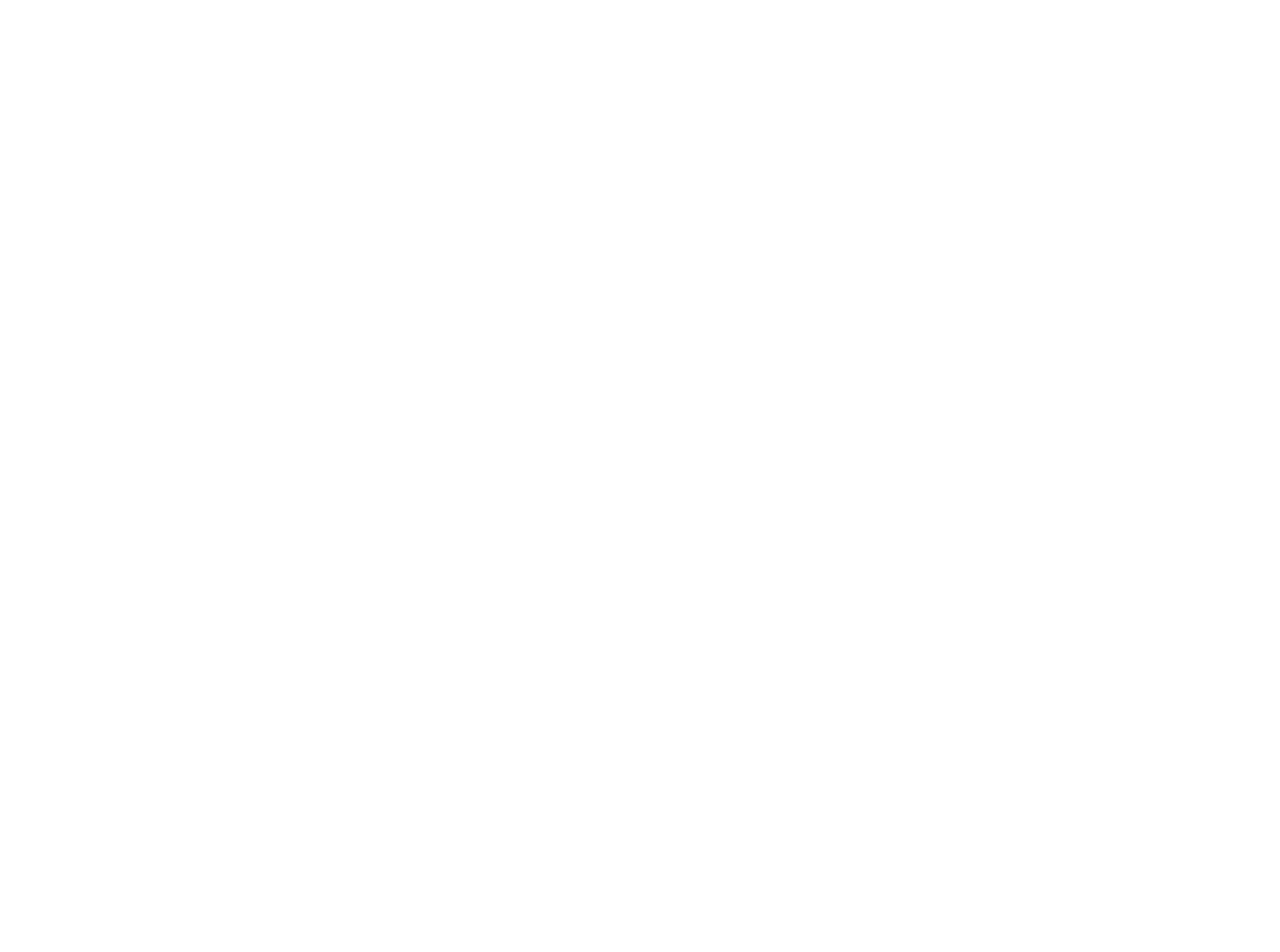
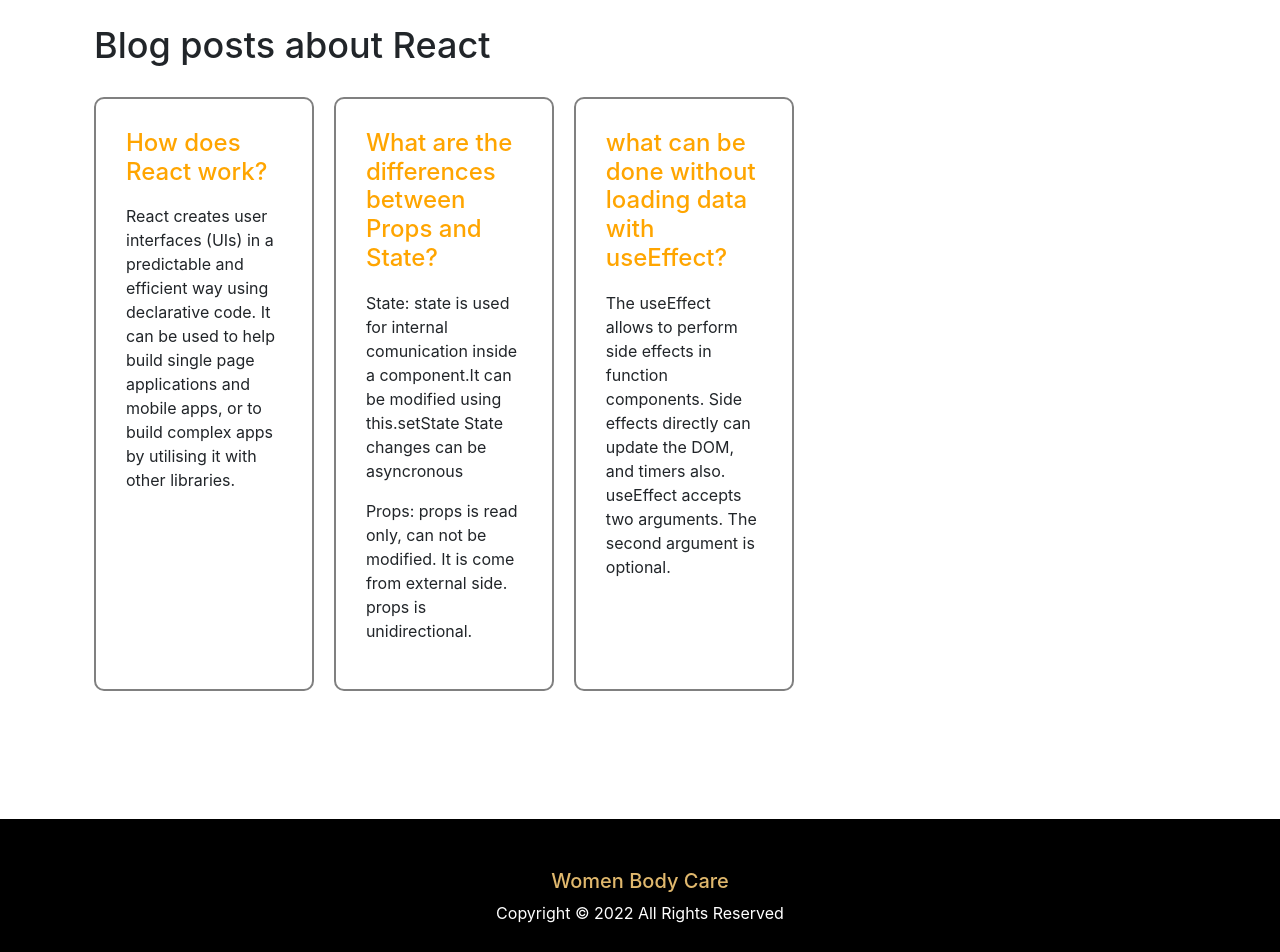
Before and after one commit to SHDilruba/Woman-Body-Care, a React (Create React App) app: page / in a window 1280 px wide. Shown: the part 1440-2392 px from the top of the page. Before the commit the page ends 1416 px from the top, so only its background shows below. Built offline with nearby package versions, Linux system fonts and the light colour scheme.

Commit message:
blog-posts added

```diff
--- a/src/App.js
+++ b/src/App.js
@@ -1,11 +1,13 @@
 import './App.css';
 import Bodycare from './components/Bodycare/Bodycare';
+import Footer from './components/Footer/Footer';
 
 function App() {
 
   return (
     <div >
        <Bodycare></Bodycare>
+        <Footer></Footer>
     </div>
   );
 }
--- a/src/components/Activities/Activities.js
+++ b/src/components/Activities/Activities.js
@@ -10,8 +10,9 @@
 
   let totalTime = 0;
   for(const exerciseTime of activities){
-     totalTime = totalTime + exerciseTime.time;
+    totalTime =  totalTime + exerciseTime.time;
   }
+
   const [breakTimes, setBreakTimes] = useState([]);
 
   const addToCart = (breakTimes) =>{
@@ -20,15 +21,17 @@
    localStorage.setItem('breakTimes', JSON.stringify(time))
   }
 
-  const MyToastCom = () => {
-    toast.dark('Congratulations! activity completed');
+  const ActivityCompleted = () => {
+    toast.dark('Congratulations! you have completed your activities');
+    toast.dark('Congratulations! you have completed your activities', { position: toast.POSITION.TOP_CENTER});
+    toast.dark('Congratulations! you have completed your activities', { position: toast.POSITION.TOP_LEFT});
   };
 
   return (
     <div className="activities-container bg-warning">
+  {/*----------- about option  -------------*/}
        <div id='profile-detail'>
           <img src="https://images.pexels.com/photos/7500712/pexels-photo-7500712.jpeg?auto=compress&cs=tinysrgb&w=600" height={60} width={50} alt="" />
- {/*----------- about option started -------------*/}
           <div className='pt-3'>
               <h5>Sayeda Yasmin</h5>
                 <p> <FontAwesomeIcon icon={faLocationDot}></FontAwesomeIcon><small className='ms-2 '>Palermo, Italy</small>
@@ -45,10 +48,9 @@
                <p> graduate</p>
            </div>
         </div>
-    {/*----------- about option started -------------*/}
-   {/* -------------- Break times btn started---------- */}
+   {/* -------------- Break times button---------- */}
           <div>
-            <h5 className='mt-5 mb-3'>Add a Break</h5>
+            <h5 className='mt-5 mb-4 pt-5'>Add a Break</h5>
               <div className='break-time px-1'>
                  <button onClick={addToCart}>3m</button>
                  <button onClick={addToCart}>4m</button>
@@ -57,18 +59,17 @@
                  <button onClick={addToCart}>2m</button>
               </div>
           </div>
-   {/* -------------- Break times btn ended---------- */}
             <div>
-              <h5 className='mt-5 mb-3'>Experience Details</h5>
+              <h5 className='mt-5 mb-4 pt-3'>Experience Details</h5>
                 <div className='exercise-time bg-light py-2 ps-3'>Exercise time <span className='ms-5 ps-4'>{totalTime}m</span>
                 </div>
                   <div className='br-time bg-light mt-3 py-2 ps-3'>Break time <span className='ms-5 ps-5'>{breakTimes}</span>
                  </div>
-     {/* -------------- Toast option started---------- */}
+     {/* -------------- Toast option---------- */}
              </div>
               <ToastContainer theme='theme' />
-                <div className=" d-grid col-11 mx-auto pt-5">
-                   <button onClick={MyToastCom} className="btn btn-dark" type="button">Activity Completed</button>
+                <div className=" d-grid col-12  pt-5 pb-5">
+                   <button onClick={ActivityCompleted} className="btn btn-dark" type="button">Activity Completed</button>
               </div>
           </div>
        );
--- /dev/null
+++ b/src/components/Blog/Blog.css
@@ -0,0 +1,25 @@
+.posts-container{
+      display: grid;
+      grid-template-columns: repeat(3,1fr);
+      margin-top: 30px;
+      grid-gap: 20px;
+      margin-bottom: 0px;
+}
+.blog-container h2{
+    font-size: 36px;
+}
+.blog-post{
+     border: 2px solid grey;
+     padding: 30px;
+     border-radius: 10px;
+}
+.blog-post h4{
+    padding-bottom: 10px;
+    color: orange;
+}
+
+@media only screen and (max-width: 700px){
+  .posts-container{
+    grid-template-columns: 1fr;
+  }
+}
--- /dev/null
+++ b/src/components/Blog/Blog.js
@@ -0,0 +1,37 @@
+import React from 'react';
+import'./Blog.css';
+
+const Blog = () => {
+  return (
+      <div className='container blog-container mt-5 pt-5'>
+          <h2>Blog posts about React</h2>
+            <div className='posts-container'>
+               <div className='blog-post'>
+                 <h4>How does React work?</h4>
+                  <p> React creates user interfaces (UIs) in a predictable and efficient way using declarative code. It can be used to help build single page applications and mobile apps, or to build complex apps by utilising it with other libraries.
+                </p>
+            </div>
+               <div className='blog-post'>
+               <h4> What are the differences between Props and State?</h4>
+                  <p>State:
+                     state is used for internal comunication inside a component.It can be modified using this.setState
+                     State changes can be asyncronous
+                     </p>
+
+                    <p> Props:
+                     props is read only, can not be modified. It is come from external side. props is unidirectional.
+                </p>
+            </div>
+               <div className='blog-post'>
+                 <h4>what can be done without loading data with useEffect?</h4>
+                  <p>The useEffect allows to                      perform side effects in function components.
+                     Side effects directly can update the DOM,
+                     and timers also. useEffect accepts two arguments. The second argument is optional.
+                </p>
+            </div>
+        </div>
+    </div>
+  );
+};
+
+export default Blog;
--- a/src/components/Bodycare/Bodycare.css
+++ b/src/components/Bodycare/Bodycare.css
@@ -4,18 +4,18 @@
     grid-gap: 24px;
 }
 .programs-container{
-    grid-template-columns: 3fr;
     order: 1;
+    margin-bottom: 80px;
 }
 .activities-container{
   position: sticky;
   top: 0;
-    grid-template-columns: 1fr;
+  height: full;
     order: 2;
     padding: 0px 18px 70px 18px;
 }
 
-@media only screen and (max-width: 600px){
+@media only screen and (max-width: 700px){
 .main-container{
     grid-template-columns: 1fr
 }
--- a/src/components/Bodycare/Bodycare.js
+++ b/src/components/Bodycare/Bodycare.js
@@ -4,6 +4,7 @@
 import Programs from '../Programs/Programs';
 import'./Bodycare.css';
 import Activities from '../Activities/Activities';
+import Blog from '../Blog/Blog';
 
 const Bodycare = () => {
   const [programs, setPrograms] = useState([]);
@@ -15,7 +16,7 @@
     .then(data => setPrograms(data))
   } ,[])
 
-  const handleAddToCart = (program) =>{
+  const handleAddToList = (program) =>{
      const newActivities = [...activities, program];
      setActivities(newActivities);
   }
@@ -27,8 +28,11 @@
              <h4 className='pb-4'>Our Programs </h4>
                <div className="row row-cols-1 row-cols-lg-3 g-4">
                 {
-               programs.map(program => <Programs program={program} key={program.id} handleAddToCart={handleAddToCart} ></Programs>)
+                 programs.map(program => <Programs program={program} key={program.id} handleAddToList={handleAddToList} ></Programs>)
                 }
+              </div>
+               <div>
+                  <Blog></Blog>
                </div>
               </div>
                  <div className="activities-container ">
--- /dev/null
+++ b/src/components/Footer/Footer.css
@@ -0,0 +1,9 @@
+.footer-section{
+      background-color: black;
+      padding-top: 50px;
+      padding-bottom: 40px;
+      color: white;
+}
+.footer-section h5{
+      color: rgb(224, 184, 109);
+}
--- /dev/null
+++ b/src/components/Footer/Footer.js
@@ -0,0 +1,13 @@
+import React from 'react';
+import'./Footer.css';
+
+const Footer = () => {
+  return (
+    <div className='footer-section text-center'>
+      <h5>Women Body Care</h5>
+        <p> Copyright © 2022 All Rights Reserved</p>
+    </div>
+  );
+};
+
+export default Footer;
--- a/src/components/Programs/Programs.js
+++ b/src/components/Programs/Programs.js
@@ -1,7 +1,7 @@
 import React from 'react';
 import'./Programs.css';
 
-const Programs = ({program, handleAddToCart}) => {
+const Programs = ({program, handleAddToList}) => {
   const {name, picture, description, Age, time} = program;
   return (
           <div className="col">
@@ -13,7 +13,7 @@
                      <p  className='m-0'> Age limit: {Age} - 40</p>
                        <p className='pb-5'>Time required: {time}m</p>
                         <div className="add-btn d-grid col-11 mx-auto">
-                           <button onClick={() => handleAddToCart(program)} className="btn btn-warning p-2" type="button">Add to List</button>
+                           <button onClick={() => handleAddToList(program)} className="btn btn-warning p-2" type="button">Add to List</button>
                        </div>
                     </div>
                 </div>
```
Lines whose indentation alone changed are shown as unchanged.
